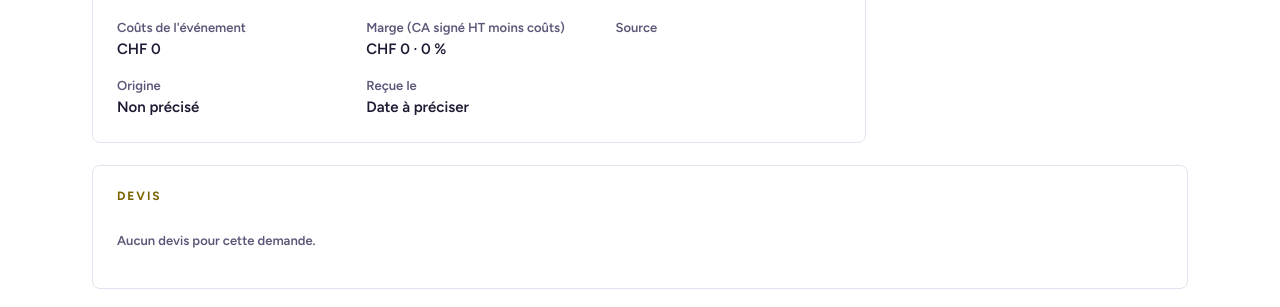
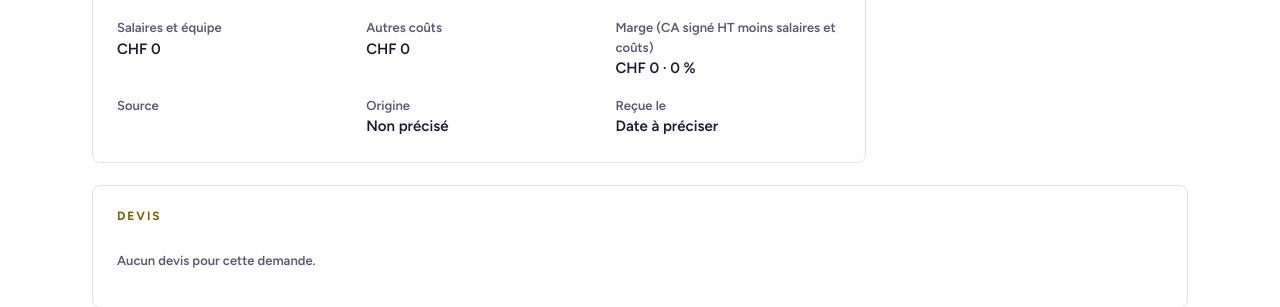
Before and after one commit to Nanssss1980/malewa-backoffice, a Flask app: template templates/demande_fiche.html in a window 1280 px wide. Shown: the part 245-552 px from the top of the page. Run offline with Flask 3, Linux system fonts and the light colour scheme; the template is opened without the code that fills it, so the values that code supplies are empty.

Commit message:
Add files via upload

```diff
--- a/app.py
+++ b/app.py
@@ -213,7 +213,8 @@ def lire_formulaire(form):  # transforme le formulaire en client + demande, avec
     source = form.get("source", "autre")  # origine de la demande
     origine = form.get("origine", "")  # comment le client a connu Malewa
     genre = form.get("type_evenement", "autre")  # type d'événement
-    cout_total = nombre_saisi(form.get("cout_total"), erreurs, "Coûts de l'événement")  # coûts réels de l'événement (facultatif)
+    cout_total = nombre_saisi(form.get("cout_total"), erreurs, "Autres coûts de l'événement")  # coûts réels hors équipe (facultatif)
+    cout_equipe = nombre_saisi(form.get("cout_equipe"), erreurs, "Salaires et équipe")  # salaires et extras de l'événement (facultatif)
     piste_id = texte(form, "piste_id")  # piste d'où vient la demande (facultatif)
     if piste_id:  # un identifiant a été choisi
         try:  # doit être un identifiant valide
@@ -223,7 +224,7 @@ def lire_formulaire(form):  # transforme le formulaire en client + demande, avec
     if source not in dict(SOURCES) or genre not in dict(TYPES) or origine not in dict(ORIGINES):  # valeurs inattendues
         abort(400)  # requête refusée
     demande = {  # champs de la demande
-        "titre": texte(form, "titre") or "Demande sans titre", "source": source, "origine": origine or None, "piste_id": piste_id, "cout_total": cout_total, "type_evenement": genre,
+        "titre": texte(form, "titre") or "Demande sans titre", "source": source, "origine": origine or None, "piste_id": piste_id, "cout_total": cout_total, "cout_equipe": cout_equipe, "type_evenement": genre,
         "date_evenement": date_evenement, "horaire": texte(form, "horaire"), "lieu": texte(form, "lieu"),
         "adultes": entier(form, "adultes", erreurs, "Adultes"), "enfants": entier(form, "enfants", erreurs, "Enfants"),
         "budget_indique": budget or None, "message_client": texte(form, "message_client"), "notes_internes": texte(form, "notes_internes"),
@@ -309,8 +310,9 @@ def fiche_demande(identifiant):  # affiche la fiche
     piste = db.piste(jeton(), demande.get("piste_id"))  # piste d'où vient la demande (si renseignée)
     devis_liste = db.devis_de_demande(jeton(), identifiant)  # devis de la demande
     ca_signe = sum((strategie.montant(d.get("total_ht")) for d in devis_liste if d["statut"] == "accepte"), Decimal("0"))  # CA hors taxes des devis acceptés
-    marge = (ca_signe - strategie.montant(demande["cout_total"])) if ca_signe and demande.get("cout_total") is not None else None  # marge, seulement si un devis est accepté et les coûts saisis
-    return render_template("demande_fiche.html", ca_signe=ca_signe, marge=marge, piste=piste, demande=demande, conflits=conflits, statuts=STATUTS, types=dict(TYPES), sources=dict(SOURCES), devis_liste=devis_liste)  # affiche la page
+    couts = strategie.couts_demande(demande)  # coûts totaux : équipe + autres coûts (None si rien n'est saisi)
+    marge = (ca_signe - couts) if ca_signe and couts is not None else None  # marge, seulement si un devis est accepté et les coûts saisis
+    return render_template("demande_fiche.html", ca_signe=ca_signe, marge=marge, couts=couts, piste=piste, demande=demande, conflits=conflits, statuts=STATUTS, types=dict(TYPES), sources=dict(SOURCES), devis_liste=devis_liste)  # affiche la page
 
 
 @app.route("/demandes/<identifiant>/modifier", methods=["GET", "POST"])  # modification d'une demande
--- a/donnees_demo.py
+++ b/donnees_demo.py
@@ -33,7 +33,7 @@ class Donnees:  # même interface que la version Supabase
             client_id = _nouvel_id()  # identifiant du client
             self.clients[client_id] = {"id": client_id, "prenom": prenom, "nom": nom, "entreprise": entreprise, "email": email, "telephone": None, "contact_prefere": None, "email_invalide": False, "adresse": None, "code_postal": None, "ville": None}  # fiche client
             demande_id = _nouvel_id()  # identifiant de la demande
-            self.demandes[demande_id] = {"id": demande_id, "client_id": client_id, "titre": titre, "source": source, "type_evenement": genre, "date_evenement": date, "horaire": None, "lieu": "Lausanne", "adultes": adultes, "enfants": enfants, "budget_indique": budget, "cout_total": None, "message_client": None, "notes_internes": None, "statut": statut, "recue_le": "2026-10-20T10:00:00+00:00"}  # fiche demande
+            self.demandes[demande_id] = {"id": demande_id, "client_id": client_id, "titre": titre, "source": source, "type_evenement": genre, "date_evenement": date, "horaire": None, "lieu": "Lausanne", "adultes": adultes, "enfants": enfants, "budget_indique": budget, "cout_total": None, "cout_equipe": None, "message_client": None, "notes_internes": None, "statut": statut, "recue_le": "2026-10-20T10:00:00+00:00"}  # fiche demande
 
     def connexion(self, email, mot_de_passe):  # vérifie les identifiants de démonstration
         compte = COMPTES.get((email or "").lower())  # cherche le compte
@@ -209,7 +209,7 @@ class Donnees:  # même interface que la version Supabase
         self._journal.append({"id": _nouvel_id(), "cree_le": time.strftime("%Y-%m-%dT%H:%M:%S+00:00"), "auteur": auteur, "texte": texte, "action_id": action_id, "piste_id": piste_id})  # enregistre
 
     def kpi_donnees(self, jeton):  # demandes et devis pour les KPI
-        demandes = [{k: d.get(k) for k in ("id", "titre", "type_evenement", "statut", "recue_le", "date_evenement", "origine", "cout_total", "piste_id")} for d in self.demandes.values()]  # demandes
+        demandes = [{k: d.get(k) for k in ("id", "titre", "type_evenement", "statut", "recue_le", "date_evenement", "origine", "cout_total", "cout_equipe", "piste_id")} for d in self.demandes.values()]  # demandes
         devis = [{k: d.get(k) for k in ("demande_id", "statut", "date_emission", "total_ht")} for d in self.devis_par_id.values()]  # devis
         return demandes, devis  # les deux listes
 
--- a/donnees_supabase.py
+++ b/donnees_supabase.py
@@ -192,7 +192,7 @@ class Donnees:  # regroupe tous les échanges avec la base
 
     def kpi_donnees(self, jeton):  # demandes et devis nécessaires au calcul des KPI
         base = self._client(jeton)  # connexion avec les droits de la personne
-        demandes = base.table("demandes").select("id, titre, type_evenement, statut, recue_le, date_evenement, origine, cout_total, piste_id").execute().data  # demandes
+        demandes = base.table("demandes").select("id, titre, type_evenement, statut, recue_le, date_evenement, origine, cout_total, cout_equipe, piste_id").execute().data  # demandes
         devis = base.table("devis").select("demande_id, statut, date_emission, total_ht").execute().data  # devis
         return demandes, devis  # les deux listes
 
--- a/templates/demande_fiche.html
+++ b/templates/demande_fiche.html
@@ -41,8 +41,9 @@
       <div><div class="libelle">Lieu</div><div class="valeur">{{ demande.lieu or 'à préciser' }}</div></div>
       <div><div class="libelle">Invités</div><div class="valeur">{{ demande.adultes }} adultes, {{ demande.enfants }} enfants</div></div>
       <div><div class="libelle">Budget indiqué (facultatif)</div><div class="valeur">{{ demande.budget_indique|chf }}</div></div>
-      <div><div class="libelle">Coûts de l'événement</div><div class="valeur">{{ demande.cout_total|chf if demande.cout_total is not none else 'Non saisis' }}</div></div>
-      {% if marge is not none %}<div><div class="libelle">Marge (CA signé HT moins coûts)</div><div class="valeur">{{ marge|chf }} · {{ (marge / ca_signe * 100)|pct }}</div></div>{% endif %}
+      <div><div class="libelle">Salaires et équipe</div><div class="valeur">{{ demande.cout_equipe|chf if demande.cout_equipe is not none else 'Non saisis' }}</div></div>
+      <div><div class="libelle">Autres coûts</div><div class="valeur">{{ demande.cout_total|chf if demande.cout_total is not none else 'Non saisis' }}</div></div>
+      {% if marge is not none %}<div><div class="libelle">Marge (CA signé HT moins salaires et coûts)</div><div class="valeur">{{ marge|chf }} · {{ (marge / ca_signe * 100)|pct }}</div></div>{% endif %}
       <div><div class="libelle">Source</div><div class="valeur">{{ sources.get(demande.source, '') }}</div></div>
       <div><div class="libelle">Origine</div><div class="valeur">{{ LIBELLE_ORIGINE.get(demande.origine or '', '') or 'Non précisée' }}</div></div>
       {% if piste %}<div><div class="libelle">Piste</div><div class="valeur"><a href="{{ url_for('fiche_piste', identifiant=piste.id) }}">{{ piste.nom }}</a></div></div>{% endif %}
--- a/templates/demande_form.html
+++ b/templates/demande_form.html
@@ -27,7 +27,8 @@
       <label>Adultes<input type="number" min="0" name="adultes" value="{{ valeurs.get('adultes', '') }}"></label>
       <label>Enfants<input type="number" min="0" name="enfants" value="{{ valeurs.get('enfants', '') }}"></label>
       <label>Budget indiqué par le client (facultatif, CHF)<input name="budget_indique" value="{{ valeurs.get('budget_indique', '') }}" inputmode="decimal"></label>
-      <label>Coûts réels de l'événement (facultatif, CHF, hors taxes)<input name="cout_total" value="{{ valeurs.get('cout_total', '') }}" inputmode="decimal"></label>
+      <label>Salaires et équipe de l'événement (facultatif, CHF)<input name="cout_equipe" value="{{ valeurs.get('cout_equipe', '') }}" inputmode="decimal"></label>
+      <label>Autres coûts : marchandises, location, transport (facultatif, CHF, hors taxes)<input name="cout_total" value="{{ valeurs.get('cout_total', '') }}" inputmode="decimal"></label>
       <label>Source de la demande
         <select name="source">{% for code, nom in sources %}<option value="{{ code }}" {{ 'selected' if valeurs.get('source') == code }}>{{ nom }}</option>{% endfor %}</select>
       </label>
```
Also changed, not shown: strategie.py (+12 -6 lines).
